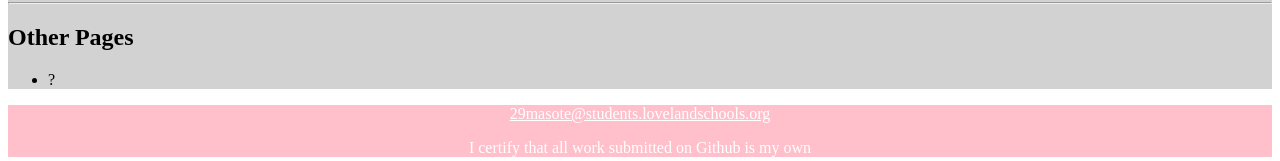
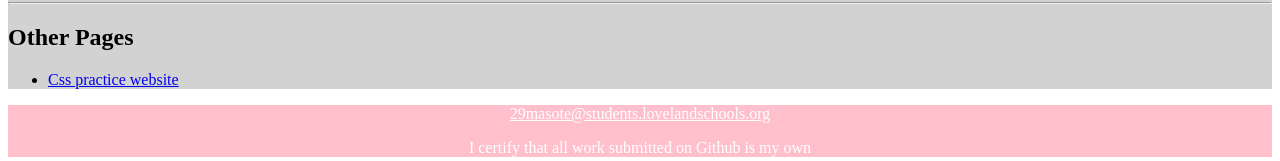
Before and after one commit to 29masote-ship-it/Personal-portfolio, a plain HTML site: page index.html in a window 1280 px wide. Shown: the part 720-881 px from the top of the page. Drawn offline with Linux system fonts and the light colour scheme.

Commit message:
Update index.html

```diff
--- a/index.html
+++ b/index.html
@@ -30,7 +30,7 @@
 			<hr>
 			<h2> Other Pages </h2>
 			<ul>
-				<li> ? </li>
+				<li> <a href="https://29masote-ship-it.github.io/csspracticewebsite/"> Css practice website </a> </li>
 			</ul>
 		</div>
 		<div style="background-color:pink; color:white; text-align:center;">
```
